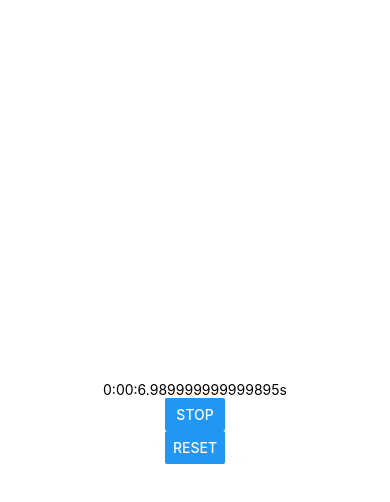
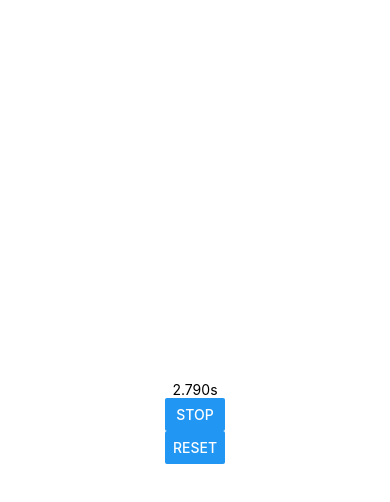
Before and after one commit to awconnect/ClikStop, a React Native app: screen / in a window 390 px wide. Both pictures are taken after a click on the button "START". Shown: the top 502 px of the page. Built offline with nearby package versions, Linux system fonts and the light colour scheme.

Commit message:
some bullshit

```diff
--- a/App.js
+++ b/App.js
@@ -11,7 +11,7 @@ export default function App() {
     if (started) {
       interval = setInterval(() => {
         setTime(time + 0.01);
-      }, 1);
+      }, 10);
     } else if (!started && time !== 0) {
       clearInterval(interval);
     }
@@ -40,7 +40,7 @@ export default function App() {
     return (
       <View style={styles.container}>
         <View>
-          <Text>{convToFullTime(time)}s</Text>
+          <Text>{time.toFixed(3)}s</Text>
         </View>
 
         <View>
@@ -53,7 +53,7 @@ export default function App() {
     return (
       <View style={styles.container}>
         <View>
-          <Text>{convToFullTime(time)}s</Text>
+          <Text>{time.toFixed(3)}s</Text>
         </View>
 
         <View>
```
